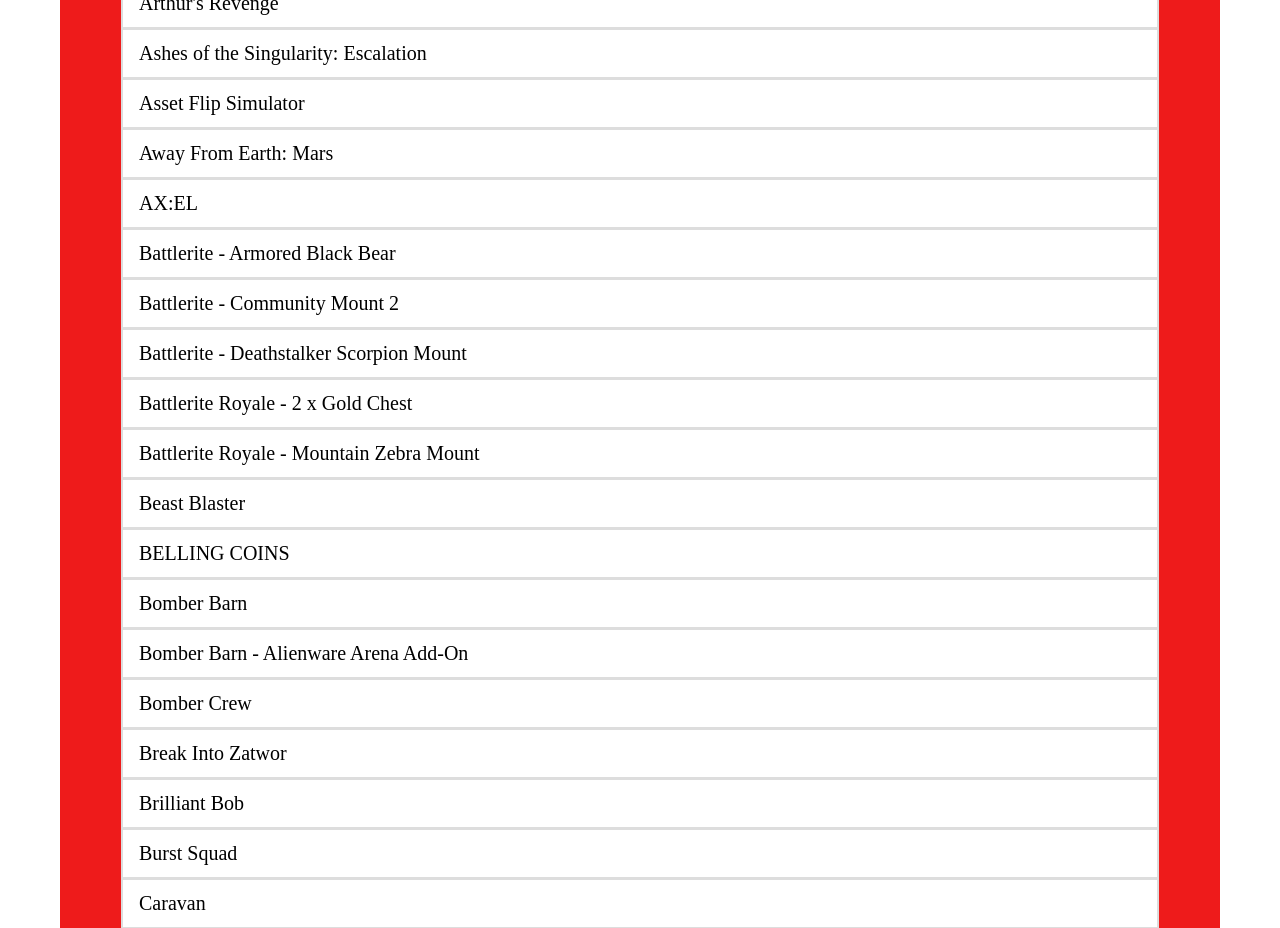
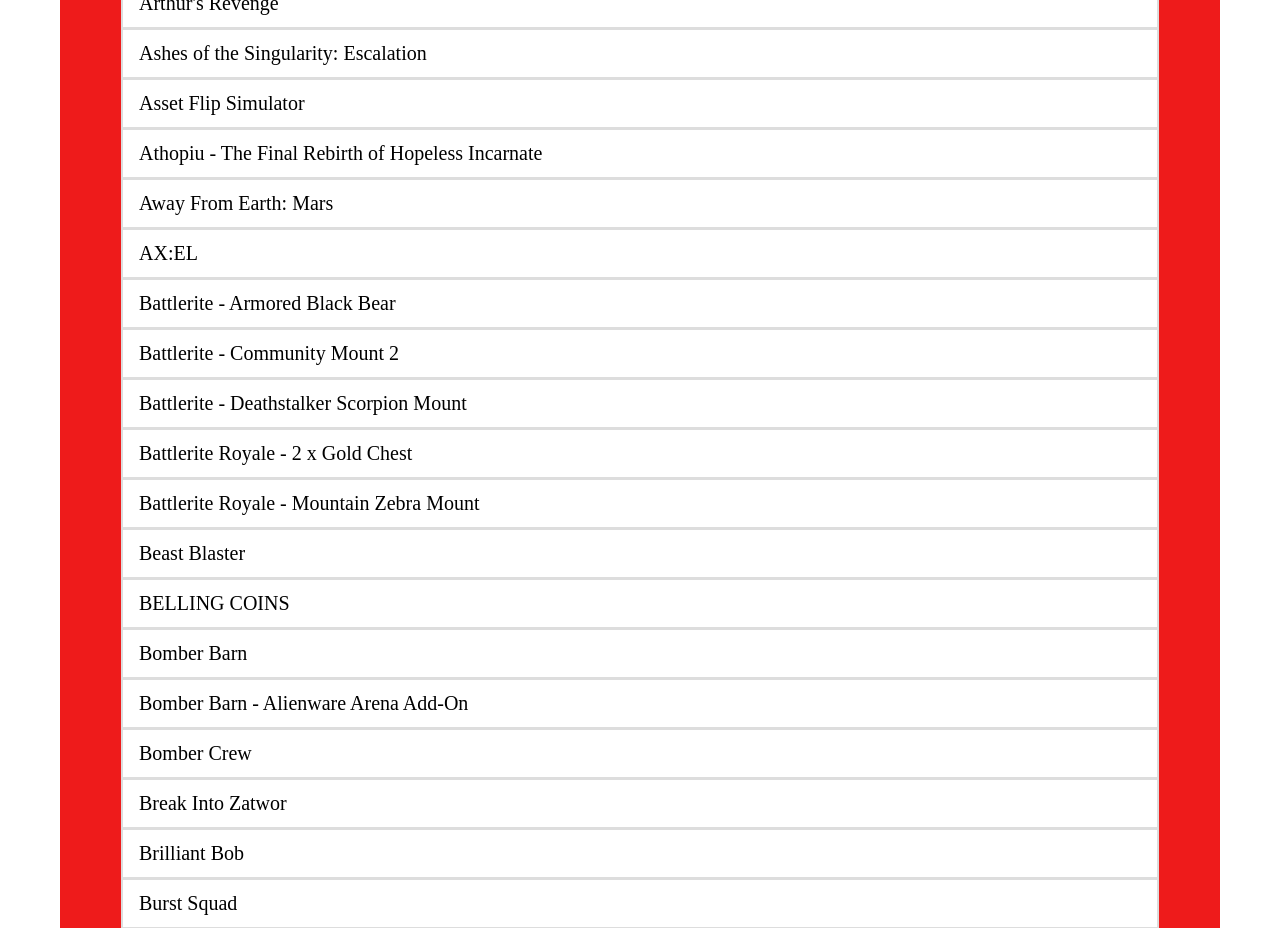
Before and after one commit to eldiablo1981/WORLD-OF-TRADES, a plain HTML site: page ALL MY GAMES FOR TRADE.html in a window 1280 px wide. Shown: the part 960-1888 px from the top of the page. Drawn offline with Linux system fonts and the light colour scheme.

Commit message:
Add files via upload

```diff
--- a/ALL MY GAMES FOR TRADE.html
+++ b/ALL MY GAMES FOR TRADE.html
@@ -83,6 +83,7 @@
 <li><a>Arthur's Revenge<br></a></li>
 <li><a>Ashes of the Singularity: Escalation<br></a></li>
 <li><a>Asset Flip Simulator<br></a></li>
+<li><a>Athopiu - The Final Rebirth of Hopeless Incarnate<br></a></li>
 <li><a>Away From Earth: Mars<br></a></li>
 <li><a>AX:EL<br></a></li>
 <li><a>Battlerite - Armored Black Bear<br></a></li>
```
